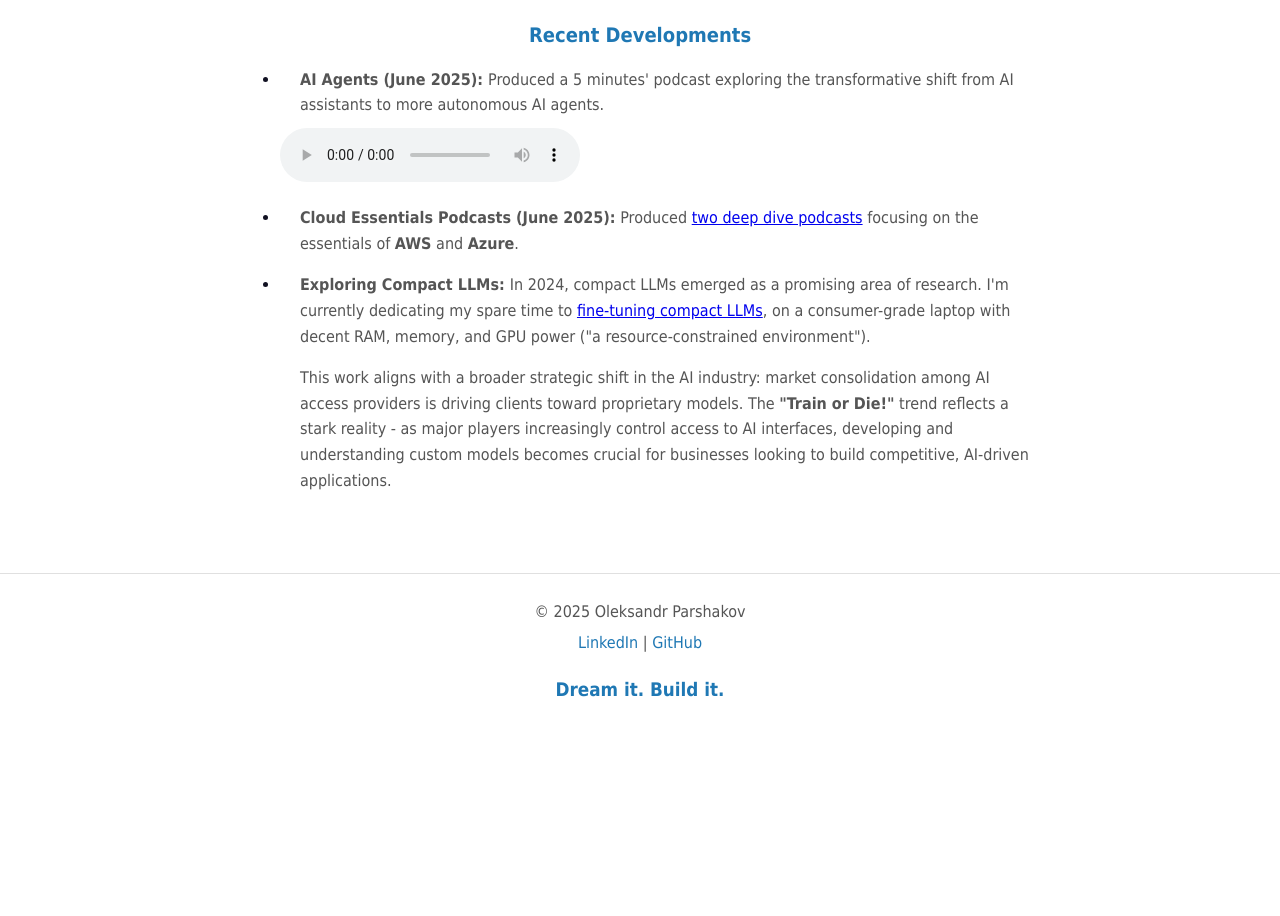
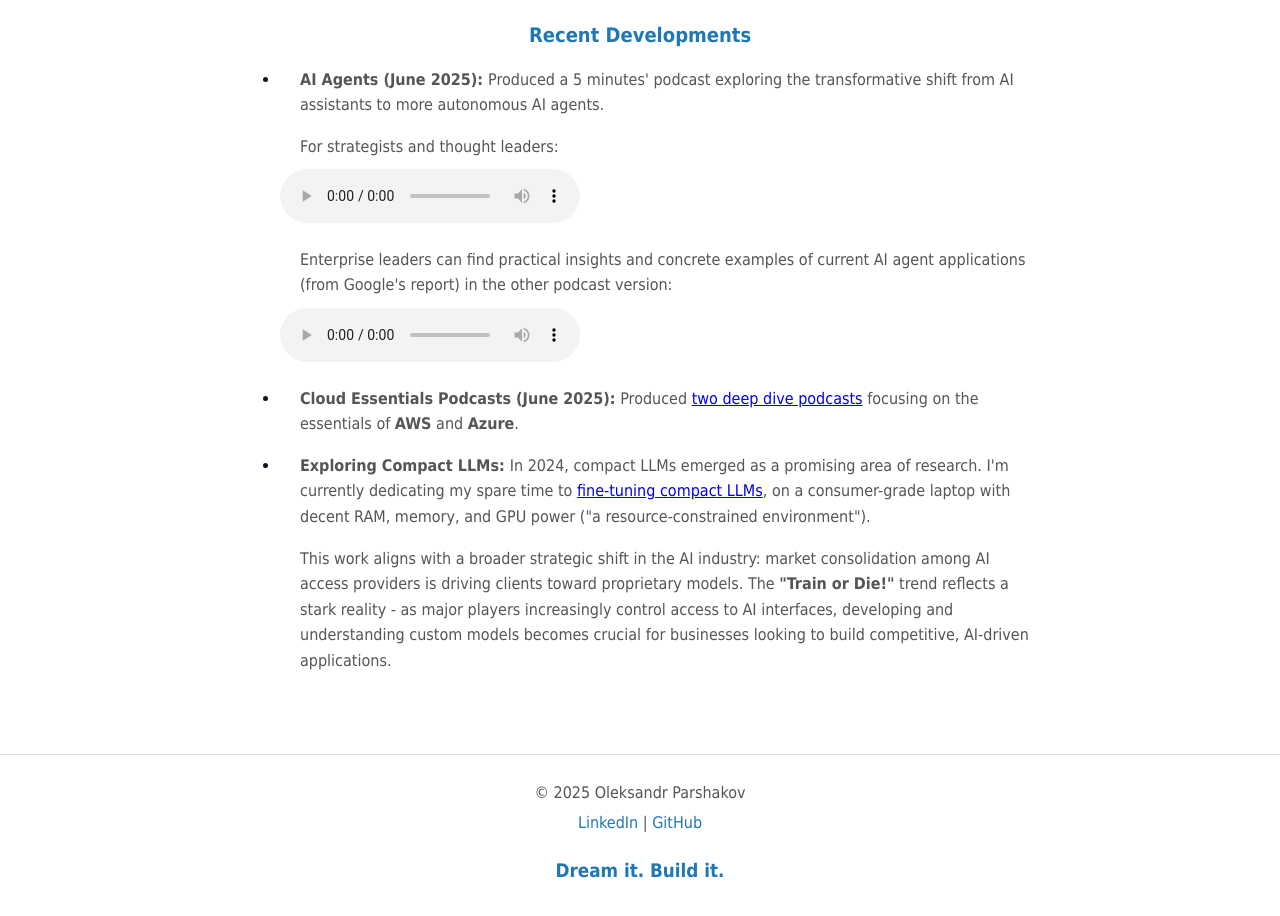
Before and after one commit to lzrdGreen/portfolio, a plain HTML site: page index.html in a window 1280 px wide. Shown: the part 1060-1976 px from the top of the page. Before the commit the page ends 1804 px from the top, so only its background shows below. Drawn offline with Linux system fonts and the light colour scheme.

Commit message:
Second podcast version on AI Agents

```diff
--- a/index.html
+++ b/index.html
@@ -46,8 +46,14 @@
       <ul>
         <li>
           <p id="agents"><strong>AI Agents (June 2025): </strong>Produced a 5 minutes' podcast exploring the transformative shift from AI assistants to more autonomous AI agents.</p>
+          <p>For strategists and thought leaders:</p>
           <audio controls>
             <source src="audio/AI-Agents.mp3" type="audio/mpeg">
+          Your browser does not support mp3 audio format.
+          </audio>
+          <p> Enterprise leaders can find practical insights and concrete examples of current AI agent applications (from Google's report) in the other podcast version:</p>
+          <audio controls>
+            <source src="audio/AI-Agents2.mp3" type="audio/mpeg">
           Your browser does not support mp3 audio format.
           </audio>
         </li>
```
Also changed, not shown: 1 other file.
